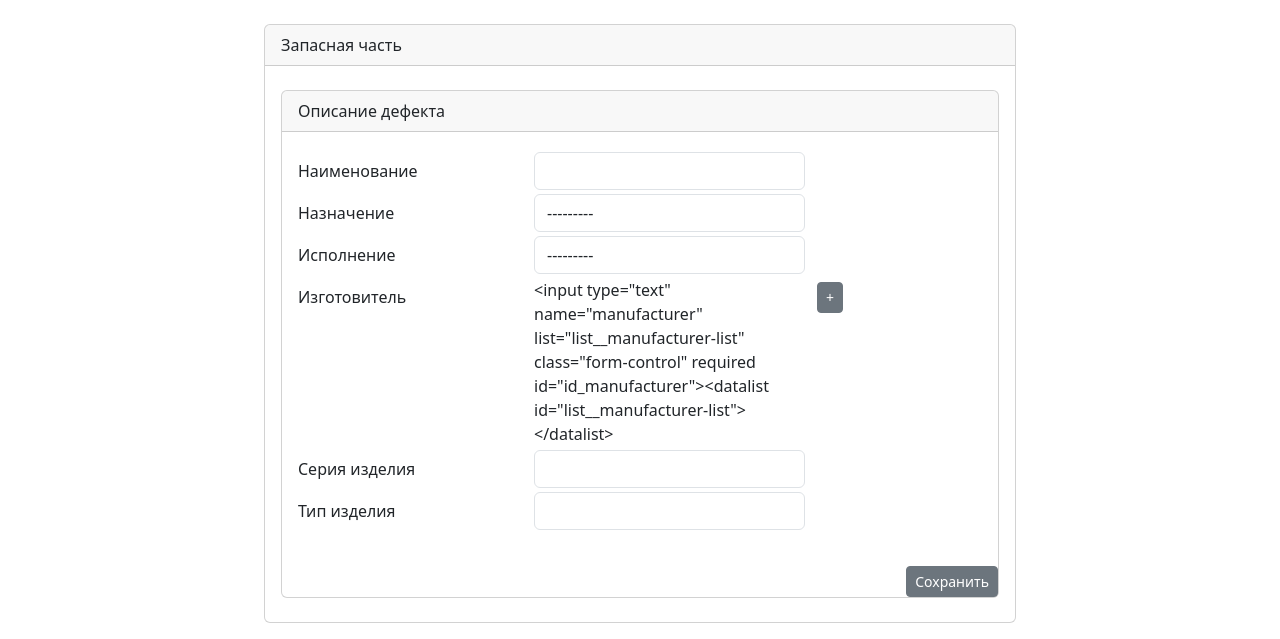
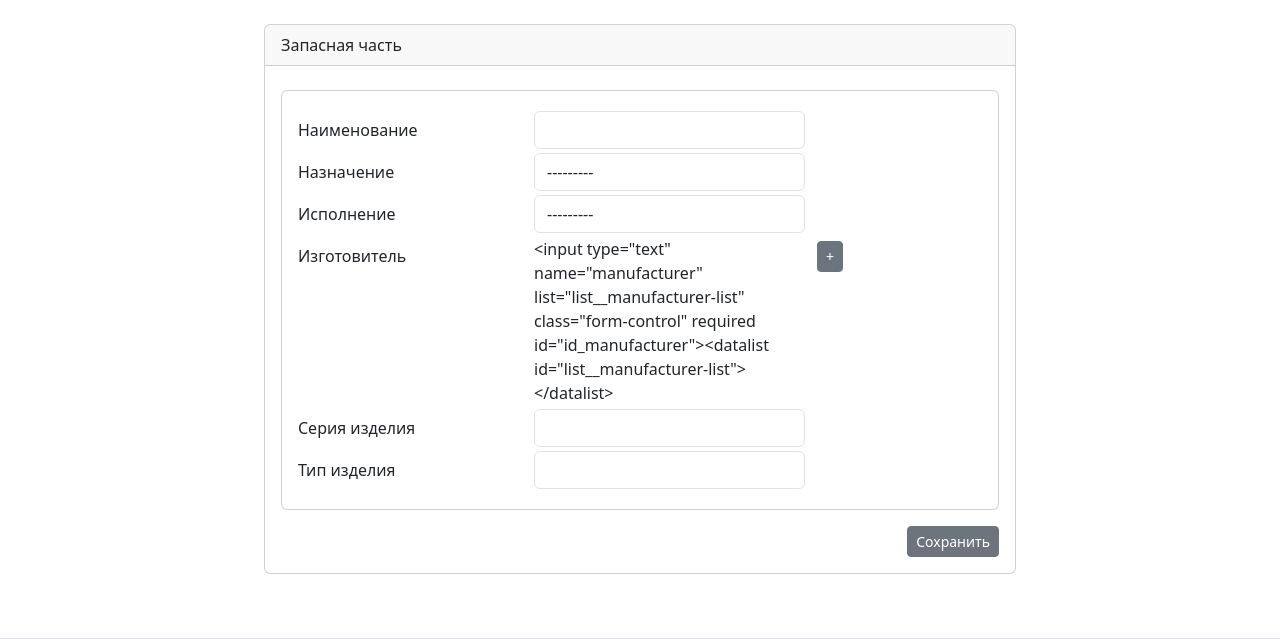
Before and after one commit to hlystovea/resource_planner, a Django app: page /hardware/component/create/ in a window 1280 px wide. Shown: the part 96-735 px from the top of the page. Run offline with Django 4.2, Linux system fonts and the light colour scheme; the visitor is signed in with stand-in values (Sample User, id 1); data that the repository does not hold is empty; some libraries are stand-ins or nearby versions.

Commit message:
Style: change save button position

```diff
--- a/project/hardware/templates/hardware/component_form.html
+++ b/project/hardware/templates/hardware/component_form.html
@@ -34,7 +34,6 @@
             {% endif %}
 
             <div class="card my-2">
-              <div class="card-header">Описание дефекта</div>
               <div class="card-body">
 
                 <!-- Наименование -->
@@ -149,6 +148,7 @@
                 </div>
 
               </div>
+            </div>
 
             <!-- Кнопка -->
             <div class="d-flex justify-content-end mt-3">
```
